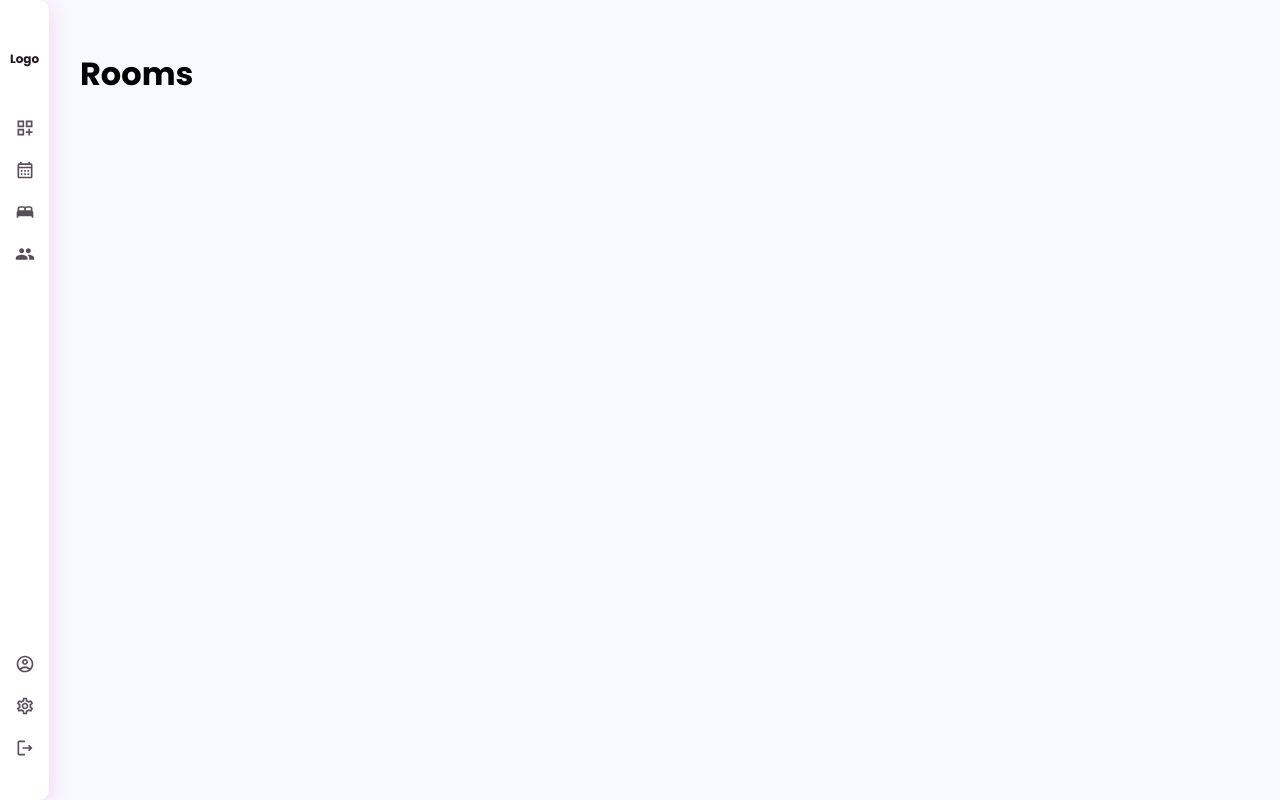
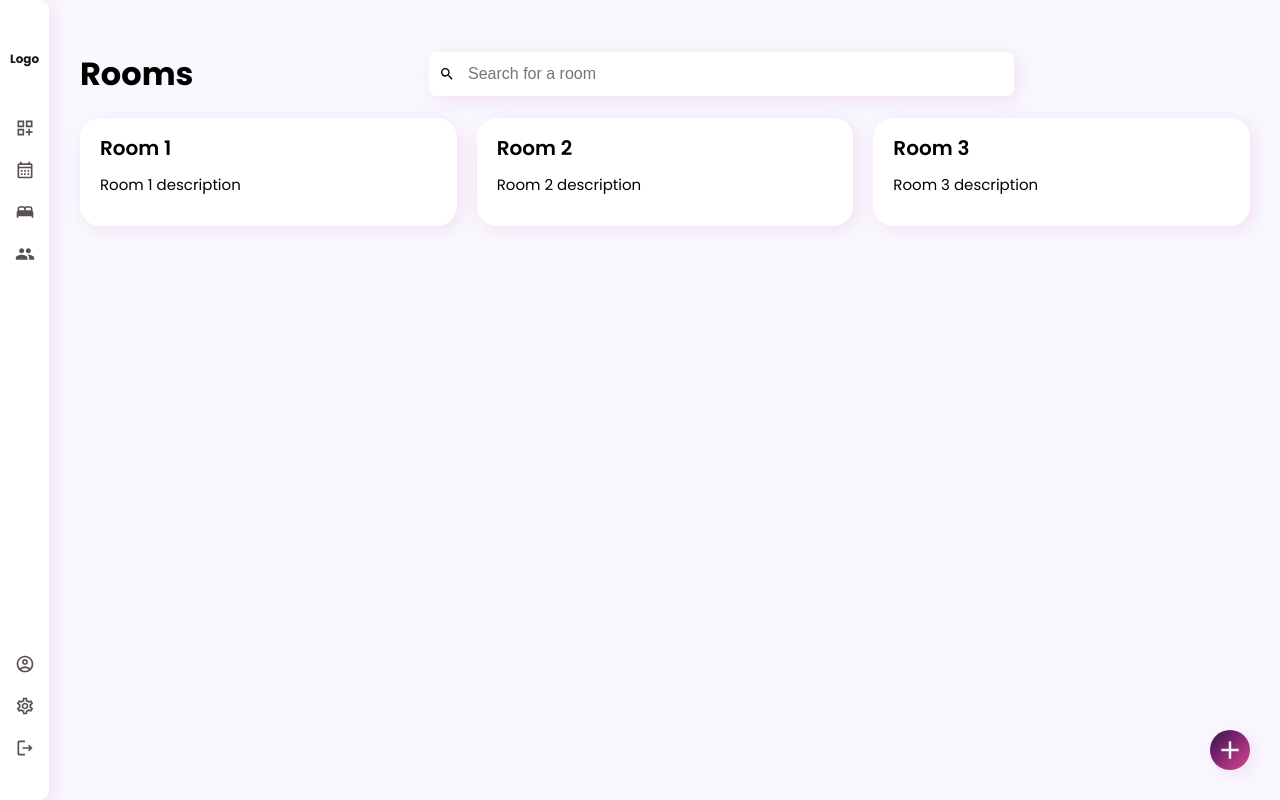
Before and after one commit to angelaldrete/onepillow, a Next.js app: page /rooms in a window 1280 px wide. Built offline with nearby package versions, Linux system fonts and the light colour scheme.

Commit message:
Added rooms section

```diff
--- /dev/null
+++ b/app/rooms/components/RoomItem.tsx
@@ -0,0 +1,17 @@
+import React from "react";
+import Room from "../types/Room";
+
+interface RoomItemProps {
+  room: Room;
+}
+
+const RoomItem: React.FC<RoomItemProps> = ({ room }) => {
+  return (
+    <div className="room">
+      <div className="room__title">{room.name}</div>
+      <div className="room__description">{room.description}</div>
+    </div>
+  );
+};
+
+export default RoomItem;
--- /dev/null
+++ b/app/rooms/components/RoomsList.tsx
@@ -0,0 +1,31 @@
+import Card from "@/app/components/Card";
+import React from "react";
+import Link from "next/link";
+import RoomItem from "./RoomItem";
+import Room from "../types/Room";
+
+interface RoomsListProps {
+  rooms: Room[];
+}
+
+const RoomsList: React.FC<RoomsListProps> = ({ rooms }) => {
+  return (
+    <ul className="rooms__list">
+      {rooms.map((room, idx) => (
+        <li key={room.id} className="room">
+          <Link href={`/rooms/${room.id}`}>
+            <Card
+              style={{
+                animationDelay: `${idx * 0.1}s`,
+              }}
+            >
+              <RoomItem room={room} />
+            </Card>
+          </Link>
+        </li>
+      ))}
+    </ul>
+  );
+};
+
+export default RoomsList;
--- /dev/null
+++ b/app/rooms/components/RoomsSearchBar.tsx
@@ -0,0 +1,31 @@
+"use client";
+import React from "react";
+import { MdSearch } from "react-icons/md";
+
+const RoomsSearchBar = () => {
+  const handleSearch = (search: string) => {
+    const rooms = document.querySelectorAll(".room");
+
+    rooms.forEach((room) => {
+      if (room.id.toLowerCase().includes(search.toLowerCase())) {
+        room.classList.remove("hidden");
+      } else {
+        room.classList.add("hidden");
+      }
+    });
+  };
+
+  return (
+    <span className="rooms__search-bar">
+      <MdSearch />
+      <input
+        className="rooms__input"
+        type="text"
+        placeholder="Search for a room"
+        onChange={(e) => handleSearch(e.target.value)}
+      />
+    </span>
+  );
+};
+
+export default RoomsSearchBar;
--- a/app/rooms/page.tsx
+++ b/app/rooms/page.tsx
@@ -1,9 +1,48 @@
 import React from "react";
+import RoomsSearchBar from "./components/RoomsSearchBar";
+import RoomsList from "./components/RoomsList";
+import Room from "./types/Room";
+import AddButton from "../components/Button/AddButton";
 
 const Rooms = () => {
+  const rooms: Room[] = [
+    {
+      id: 1,
+      name: "Room 1",
+      description: "Room 1 description",
+      capacity: 4,
+      price: 100,
+      available: true,
+      image: "https://via.placeholder.com/150",
+    },
+    {
+      id: 2,
+      name: "Room 2",
+      description: "Room 2 description",
+      capacity: 4,
+      price: 100,
+      available: true,
+      image: "https://via.placeholder.com/150",
+    },
+    {
+      id: 3,
+      name: "Room 3",
+      description: "Room 3 description",
+      capacity: 4,
+      price: 100,
+      available: true,
+      image: "https://via.placeholder.com/150",
+    },
+  ];
+
   return (
-    <div>
-      <h1>Rooms</h1>
+    <div className="rooms">
+      <header className="rooms__header">
+        <h1 className="rooms__title">Rooms</h1>
+        <RoomsSearchBar />
+      </header>
+      <RoomsList rooms={rooms} />
+      <AddButton to="/rooms/new" />
     </div>
   );
 };
--- /dev/null
+++ b/app/rooms/types/Room.ts
@@ -0,0 +1,11 @@
+interface Room {
+  id: number;
+  name: string;
+  description: string;
+  capacity: number;
+  price: number;
+  image: string;
+  available: boolean;
+}
+
+export default Room;
--- a/styles/main.css
+++ b/styles/main.css
@@ -6,8 +6,10 @@
   --quaternary-color: #002500;
   --quinary-color: #1b9aaa;
   --background-color: #f8f9ff;
+  --input-color: #ffffff;
   --card-color: #ffffff;
   --box-shadow: 4px 4px 20px rgba(231, 69, 163, 0.15);
+  --border-radius: 0.8rem;
   --text-color: #20161e;
   --text-color-light: #f2f2f2;
   --text-color-dark: #28232a;
@@ -435,4 +437,74 @@ p {
   .calendar-month__header > * {
     flex: unset;
   }
+}
+.rooms__header {
+  display: flex;
+  flex-direction: column;
+  justify-content: start;
+  margin-bottom: 2rem;
+}
+.rooms__search-bar {
+  display: inline-flex;
+  justify-content: space-between;
+  align-items: center;
+  margin-bottom: 2rem;
+  background-color: var(--input-color);
+  padding-left: 1rem;
+  padding-right: 0.5rem;
+  border-radius: var(--border-radius);
+  box-shadow: var(--box-shadow);
+}
+.rooms__search-bar:focus-within {
+  outline: 1px solid var(--primary-color);
+}
+.rooms__input {
+  flex: 1;
+  border: none;
+  background: none;
+  padding: clamp(1rem, 1vw, 1.5rem);
+  font-size: clamp(1.2rem, 2vw, 1.6rem);
+}
+.rooms__input:focus-visible {
+  outline: none;
+}
+.rooms__list {
+  display: grid;
+  grid-template-columns: 1fr;
+  gap: 2rem;
+}
+
+.room__title {
+  font-size: 2rem;
+  font-weight: 600;
+  margin-bottom: 1rem;
+}
+.room__description {
+  font-size: 1.5rem;
+  margin-bottom: 1rem;
+}
+
+@media (min-width: 768px) {
+  .rooms__header {
+    flex-direction: row;
+    align-items: center;
+  }
+  .rooms__search-bar {
+    margin: 0;
+    flex: 1;
+    margin-left: 2rem;
+  }
+  .rooms__list {
+    grid-template-columns: 1fr 1fr;
+  }
+}
+@media (min-width: 1025px) {
+  .rooms__search-bar {
+    flex: unset;
+    width: 50%;
+    margin: 0 auto;
+  }
+  .rooms__list {
+    grid-template-columns: 1fr 1fr 1fr;
+  }
 }/*# sourceMappingURL=main.css.map */
--- a/styles/main.scss
+++ b/styles/main.scss
@@ -9,8 +9,10 @@
   --quaternary-color: #002500;
   --quinary-color: #1b9aaa;
   --background-color: #f8f9ff;
+  --input-color: #ffffff;
   --card-color: #ffffff;
   --box-shadow: 4px 4px 20px rgba(231, 69, 163, 0.15);
+  --border-radius: 0.8rem;
   --text-color: #20161e;
   --text-color-light: #f2f2f2;
   --text-color-dark: #28232a;
@@ -107,3 +109,4 @@ p {
 @import "navbar";
 @import "dashboard/index";
 @import "calendar/index";
+@import "rooms/index";
--- /dev/null
+++ b/styles/rooms/_index.scss
@@ -0,0 +1,86 @@
+.rooms {
+  &__header {
+    display: flex;
+    flex-direction: column;
+    justify-content: start;
+    margin-bottom: 2rem;
+  }
+
+  &__search-bar {
+    display: inline-flex;
+    justify-content: space-between;
+    align-items: center;
+    margin-bottom: 2rem;
+    background-color: var(--input-color);
+    padding-left: 1rem;
+    padding-right: 0.5rem;
+    border-radius: var(--border-radius);
+    box-shadow: var(--box-shadow);
+    &:focus-within {
+      outline: 1px solid var(--primary-color);
+    }
+  }
+
+  &__input {
+    flex: 1;
+    border: none;
+    background: none;
+    padding: clamp(1rem, 1vw, 1.5rem);
+    font-size: clamp(1.2rem, 2vw, 1.6rem);
+    &:focus-visible {
+      outline: none;
+    }
+  }
+
+  &__list {
+    display: grid;
+    grid-template-columns: 1fr;
+    gap: 2rem;
+  }
+}
+
+.room {
+  &__title {
+    font-size: 2rem;
+    font-weight: 600;
+    margin-bottom: 1rem;
+  }
+
+  &__description {
+    font-size: 1.5rem;
+    margin-bottom: 1rem;
+  }
+}
+
+@include tablet {
+  .rooms {
+    &__header {
+      flex-direction: row;
+      align-items: center;
+    }
+
+    &__search-bar {
+      margin: 0;
+      flex: 1;
+      margin-left: 2rem;
+    }
+
+    &__list {
+      grid-template-columns: 1fr 1fr;
+    }
+  }
+}
+
+@include desktop {
+  .rooms {
+    &__search-bar {
+      flex: unset;
+      width: 50%;
+      margin: 0 auto;
+    }
+
+    &__list {
+      grid-template-columns: 1fr 1fr 1fr;
+    }
+  }
+}
```
Also changed, not shown: 1 other file (tests, documents, lock files or other folders).
